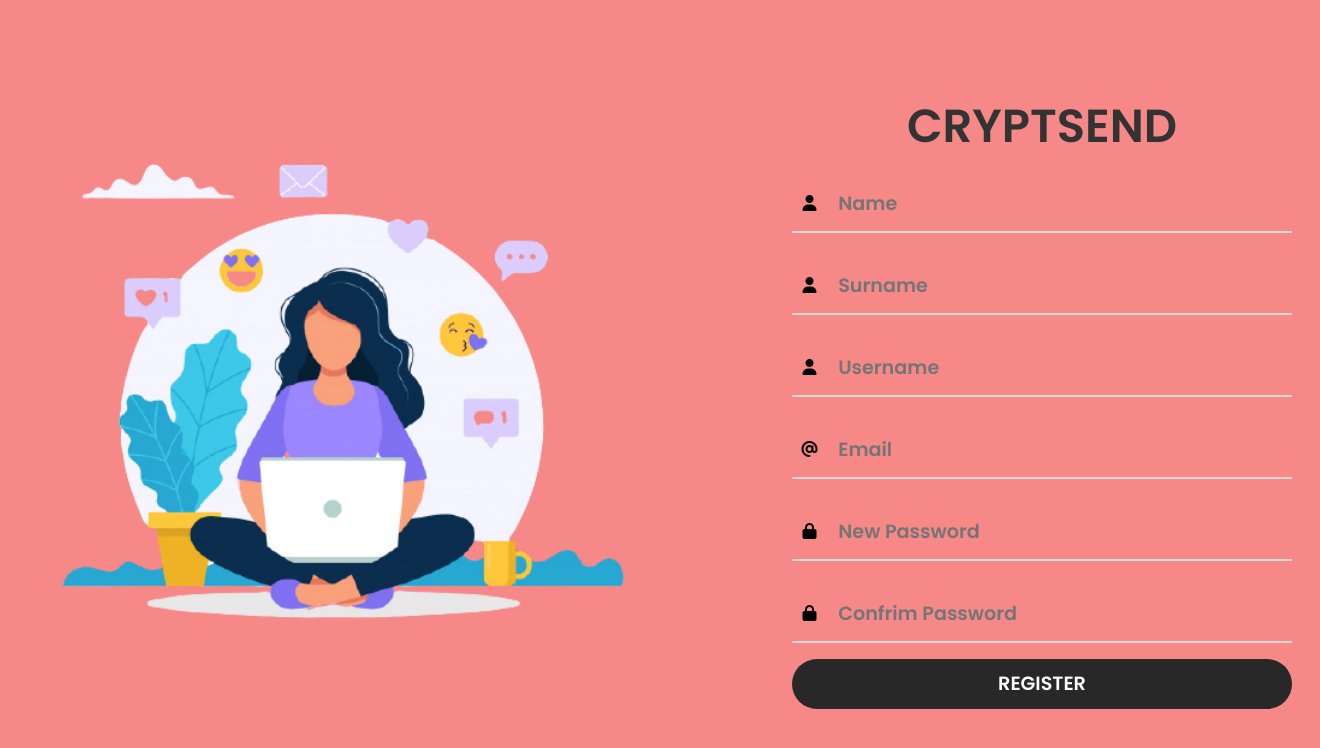
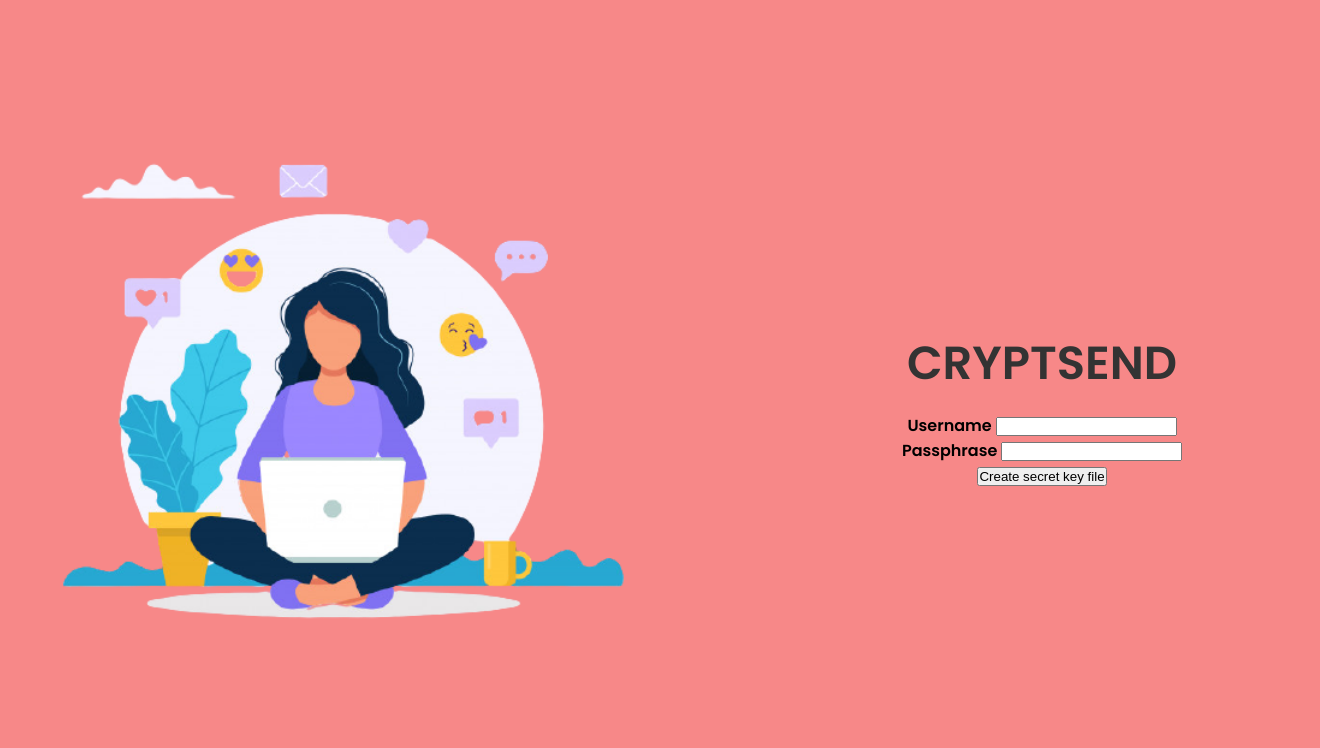
Before and after one commit to harshkanani014/Web-based-File-sharing-using-integrated-encryption, a Django app: page /register in a window 1320 px wide. Shown: the top 748 px of the page. Run offline with Django 3.2, Linux system fonts and the light colour scheme; some libraries are stand-ins or nearby versions.

Commit message:
register final

```diff
--- a/accounts/views.py
+++ b/accounts/views.py
@@ -10,6 +10,7 @@ from django.core.files.storage import FileSystemStorage
 from .forms import MessageForm
 from django.urls import reverse_lazy
 from django.views import generic
+from django.views.decorators.csrf import csrf_protect
 # Create your views here.
 
 def home_page(request):
@@ -20,56 +21,10 @@ def home_page(request):
 ## ACCOUNTS
 ###########################################################
 def login(request):
-    if request.method== 'POST':
-        username = request.POST['username']
-        password = request.POST['password']
-
-        user = auth.authenticate(username=username,password=password)
-
-        if user is not None:
-            auth.login(request, user)
-            return redirect("/")
-        else:
-            messages.info(request,'invalid credentials')
-            return redirect('login')
-
-    else:
-        return render(request,'login.html')
+    return render(request,'login.html')
 
 def register(request):
-
-    if request.method == 'POST':
-        first_name = request.POST['first_name']
-        last_name = request.POST['last_name']
-        username = request.POST['username']
-        password1 = request.POST['password1']
-        password2 = request.POST['password2']
-        email = request.POST['email']
-
-        if password1==password2:
-            if User.objects.filter(username=username).exists():
-                messages.info(request,'Username Taken')
-                return redirect('register')
-            elif User.objects.filter(email=email).exists():
-                messages.info(request,'Email Taken')
-                return redirect('register')
-            else:
-                user = User.objects.create_user(username=username, password=password1, email=email,first_name=first_name,last_name=last_name)
-                user.save()
-                newuser = Register()
-                newuser.username = username
-                newuser.public_key = "abcdadadajjdjp"
-                newuser.save()
-                print('user created')
-                return redirect('login')
-
-        else:
-            messages.info(request,'password not matching..')
-            return redirect('register')
-        return redirect('/')
-
-    else:
-        return render(request,'register.html')
+    return render(request, 'register.html')
 
 
 
@@ -91,10 +46,12 @@ def received_file(request):
     else:
         return redirect('/')
 
-
+@csrf_protect
 def new_user_register(request):
     body_unicode = request.body.decode('utf-8')
+    print(body_unicode)
     body = json.loads(body_unicode)
+    print(body)
     u = userdetails(**body)
     u.save()
-    return JsonResponse({"result": "OK"})
+    return JsonResponse({"result": "ok"})
--- a/file_sharing/settings.py
+++ b/file_sharing/settings.py
@@ -131,3 +131,9 @@ STATIC_ROOT = os.path.join(BASE_DIR, 'assets')
 
 MEDIA_URL = '/media/'
 MEDIA_ROOT = os.path.join(BASE_DIR,'media')
+
+REST_FRAMEWORK = {
+    'DEFAULT_AUTHENTICATION_CLASSES': [
+        'rest_framework.authentication.SessionAuthentication'
+    ]
+}
--- /dev/null
+++ b/static/js/register.js
@@ -0,0 +1,145 @@
+let passPhrase = document.getElementById("Passphrase");
+let secretFileBtn = document.getElementById("secret");
+let userName = document.getElementById("Username");
+
+secretFileBtn.addEventListener("click", () => createSecretFile());
+
+function getCookie(name) {
+    var cookieValue = null;
+    if (document.cookie && document.cookie != '') {
+        var cookies = document.cookie.split(';');
+        for (var i = 0; i < cookies.length; i++) {
+            var cookie = jQuery.trim(cookies[i]);
+            // Does this cookie string begin with the name we want?
+            if (cookie.substring(0, name.length + 1) == (name + '=')) {
+                cookieValue = decodeURIComponent(cookie.substring(name.length + 1));
+                break;
+            }
+        }
+    }
+    return cookieValue;
+}
+
+function IntegerToUint8Array(int) {
+  //Converts integer to 4 bytes of Uint8Array
+  var r = int,
+    result = new Uint8Array(4);
+  for (i = 0; i <= 3; i++) {
+    result[3 - i] = Math.floor(r / Math.pow(256, i));
+    r -= result[3 - i] * Math.pow(256, i);
+  }
+  return result;
+}
+
+function Uint8ArrayToInteger(ui8array) {
+  //Converts 4 bytes of Uint8Array to an integer
+  var r = 0;
+  for (var i = 0; i < ui8array.length; i++) {
+    r += ui8array[ui8array.length - i - 1] * Math.pow(256, i);
+  }
+  return r;
+}
+
+async function createSecretFile() {
+  let encodedPassPhrase = new TextEncoder("utf-8").encode(Passphrase.value);
+
+  let passPhraseKey = await window.crypto.subtle
+    .importKey("raw", encodedPassPhrase, "PBKDF2", false, ["deriveKey"])
+    .catch((err) => {
+      console.log(err);
+    });
+  console.log("Passphase key imported");
+
+  let ecdhKeyPair = await window.crypto.subtle
+    .generateKey(
+      {
+        name: "ECDH",
+        namedCurve: "P-256",
+      },
+      true,
+      ["deriveKey"]
+    )
+    .catch((err) => {
+      console.log(err);
+    });
+  console.log("ECDH key pair generated");
+
+  let salt = window.crypto.getRandomValues(new Uint8Array(16));
+  let iterations = 1000000; //Need to change this overtime
+  let encryptionKey = await window.crypto.subtle
+    .deriveKey(
+      {
+        name: "PBKDF2",
+        hash: "SHA-256",
+        salt: salt,
+        iterations: iterations,
+      },
+      passPhraseKey,
+      {
+        name: "AES-GCM",
+        length: 256,
+      },
+      false,
+      ["wrapKey", "encrypt"]
+    )
+    .catch((err) => {
+      console.log(err);
+    });
+  console.log("Encryption key created");
+
+  //Is "jwk" better over here?
+  let ecdhPublicKey = await window.crypto.subtle.exportKey(
+    "raw",
+    ecdhKeyPair.publicKey
+  );
+
+  let iv = window.crypto.getRandomValues(new Uint8Array(12));
+  let wrappedEcdhPrivateKey = await window.crypto.subtle
+    .wrapKey("jwk", ecdhKeyPair.privateKey, encryptionKey, {
+      name: "AES-GCM",
+      iv: iv,
+    })
+    .catch((err) => {
+      console.log(err);
+    });
+  console.log("Key wrapped");
+
+  //Downloading the secret file
+  var blob = new Blob(
+    [
+      IntegerToUint8Array(iterations),
+      iv,
+      salt,
+      ecdhPublicKey,
+      wrappedEcdhPrivateKey,
+    ],
+    { type: "application/octet-stream" }
+  );
+  var url = URL.createObjectURL(blob);
+  var link = document.createElement("a");
+  link.setAttribute("href", url);
+  link.setAttribute("download", "Secret Key File.key");
+  link.click();
+  req_json = { username: userName.value, public_key: ecdhPublicKey};
+  //As soon as the register button is clicked, A post request should me initiated which
+  //sends the username and the corresponding publickey to the server/database
+  fetch(`${window.origin}/read_json_data`, {
+    method: "POST",
+    credentials: "include",
+    body: JSON.stringify(req_json),
+    cache: "no-cache",
+    headers: new Headers({
+      "X-CSRFToken": getCookie("csrftoken"),
+      "content-type": "application/json",
+    }),
+  }).then(function (response) {
+    if (response.status != 200) {
+      console.log(`Response status not 200 : ${response.status}`);
+      return;
+    }
+    response.json().then(function (data) {
+      console.log(data);
+    });
+  });
+  //To Send: username, ecdhPublicKey (which is in raw form)
+}
--- a/templates/register.html
+++ b/templates/register.html
@@ -1,5 +1,6 @@
 <!DOCTYPE html>
 <html>
+
         <head>
                 <title>Sign Up</title>
                 <link rel="stylesheet" type="text/css" href="static/css/register.css">
@@ -7,6 +8,7 @@
                 <script src="https://kit.fontawesome.com/a81368914c.js"></script>
                 <meta name="viewport" content="width=device-width, initial-scale=1">
         </head>
+
         <body>
                 <div class="container">
                         <div class="img">
@@ -16,63 +18,20 @@
                                 <form action="register" method="post">
                                         {% csrf_token %}
                                         <h2 class="title">CRYPTSEND</h2>
-           		<div class="input-div one">
-           		   <div class="i">
-           		   		<i class="fas fa-user"></i>
-           		   </div>
-           		   <div class="div">
-           		   		<input name="first_name" placeholder="Name" type="text" class="input">
-           		   </div>
-                   </div>
-                   <div class="input-div one">
-                    <div class="i">
-                            <i class="fas fa-user"></i>
-                    </div>
-                    <div class="div">
-                            <input name="last_name" placeholder="Surname" type="text" class="input">
-                    </div>
-                 </div>
-                   <div class="input-div one">
-                    <div class="i">
-                            <i class="fas fa-user"></i>
-                    </div>
-                    <div class="div">
-                            <input name="username" placeholder="Username" type="text" class="input">
-                    </div>
-                 </div>
-                 <div class="input-div one">
-                    <div class="i">
-                            <i class="fas fa-at"></i>
-                    </div>
-                    <div class="div">
-                        <input type="email" name="email" placeholder="Email">
-                    </div>
-                 </div>
-           		<div class="input-div pass">
-           		   <div class="i">
-           		    	<i class="fas fa-lock"></i>
-           		   </div>
-           		   <div class="div">
-           		    	<input name="password1" placeholder="New Password" type="password" class="input">
-            	   </div>
-                </div>
-                <div class="input-div pass">
-                    <div class="i">
-                         <i class="fas fa-lock"></i>
-                    </div>
-                    <div class="div">
-                         <input name="password2" placeholder="Confrim Password" type="password" class="input">
-                 </div>
-              </div>
-            	<input type="submit" class="btn" value="Register">
+                                        <label for="username">Username</label> <input id="Username"><br>
+                                        <label for="passphrase">Passphrase</label> <input id="Passphrase"><br>
+                                        <button type="button" id="secret">Create secret key file</button>
                                 </form>
                                 <div>
                                         {% for message in messages %}
-                <h3> {{message}}  </h3>
+                                        <h3> {{message}} </h3>
                                         {% endfor %}
                                 </div>
 
                         </div>
                 </div>
+                <script src="https://ajax.googleapis.com/ajax/libs/jquery/3.5.1/jquery.min.js"></script>
+                <script src="../static/js/register.js"></script>
         </body>
+
 </html>
```
Lines whose indentation alone changed are shown as unchanged.
